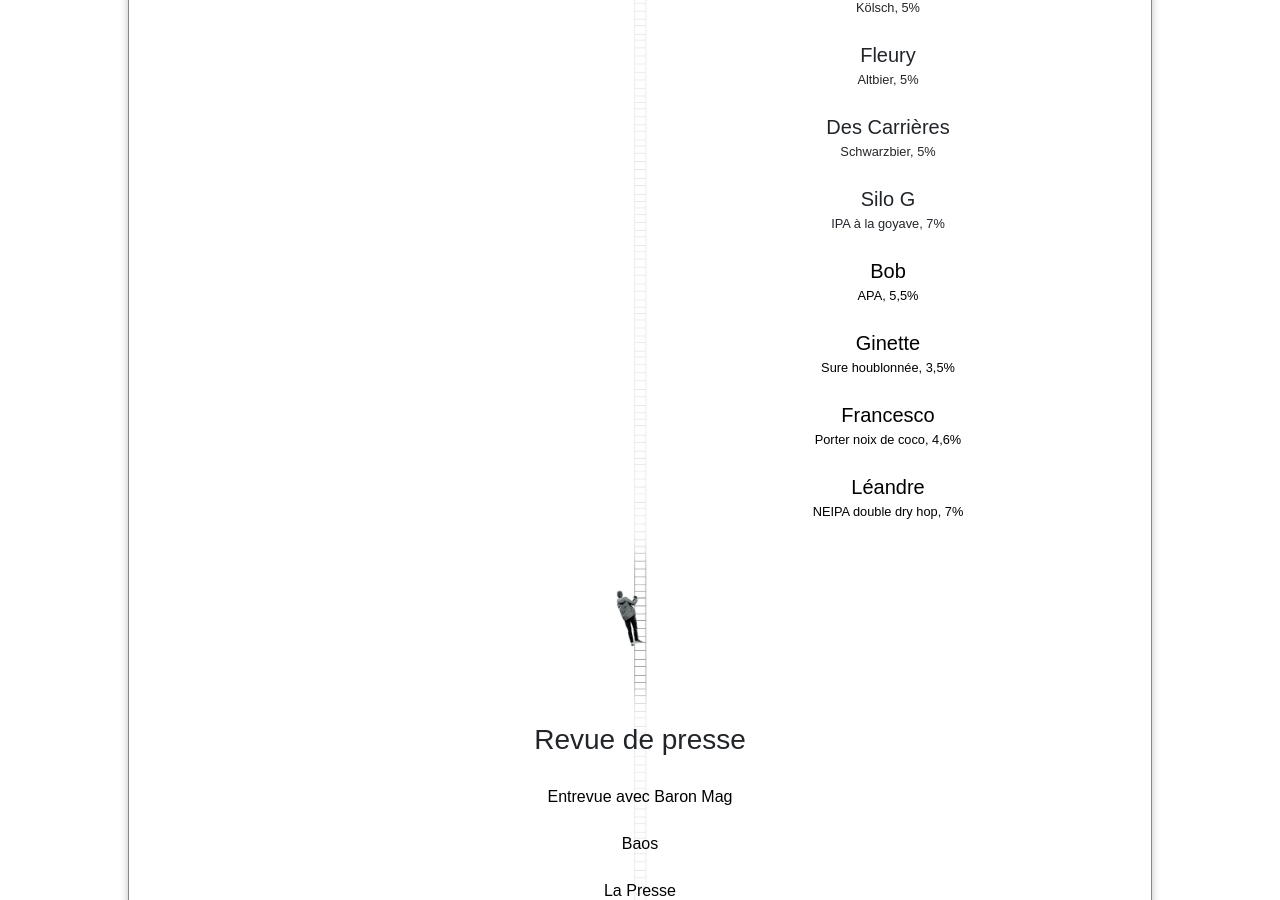
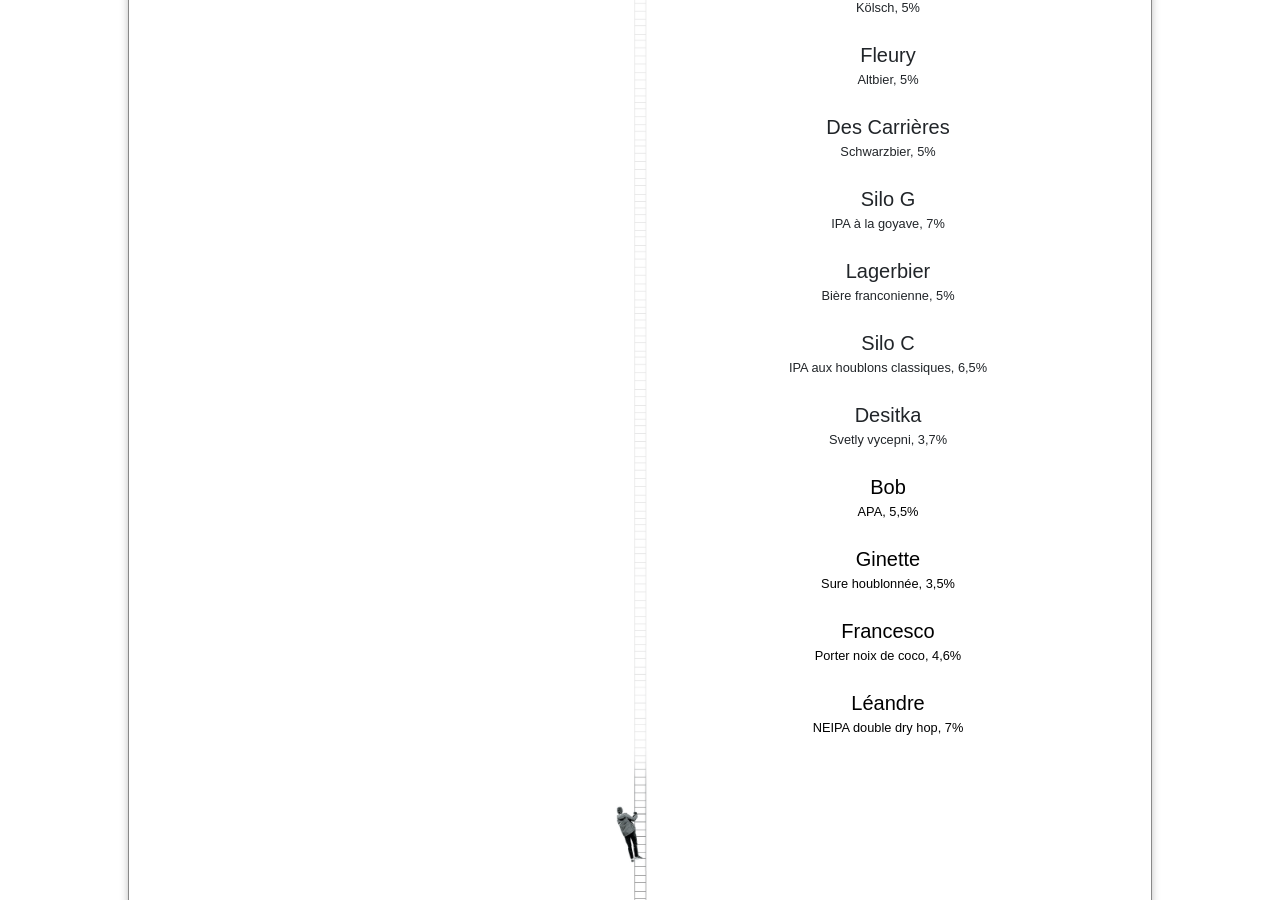
Before and after one commit to bieresilo/silo, a Jekyll site: the page built from index.html, in a window 1280 px wide and 900 px high, scrolled down 2807 px. Built offline with Jekyll 4.4.1, drawn with Linux system fonts in a browser that asks for light colours; nearby versions of some CDN libraries; some web fonts are replaced.

Commit message:
Update takeout.yml

```diff
--- a/_data/takeout.yml
+++ b/_data/takeout.yml
@@ -17,11 +17,23 @@
 - name: Des Carrières
   type: Schwarzbier
   abv: 5%
-  id: 3
+  id: 4
 - name: Silo G
   type: IPA à la goyave
   abv: 7%
-  id: 4
+  id: 5
+- name: Lagerbier
+  type: Bière franconienne
+  abv: 5%
+  id: 6
+- name: Silo C
+  type: IPA aux houblons classiques
+  abv: 6,5%
+  id: 7
+- name: Desitka
+  type: Svetly vycepni
+  abv: 3,7%
+  id: 8
 - name: Bob
   type: APA
   abv: 5,5%
```
